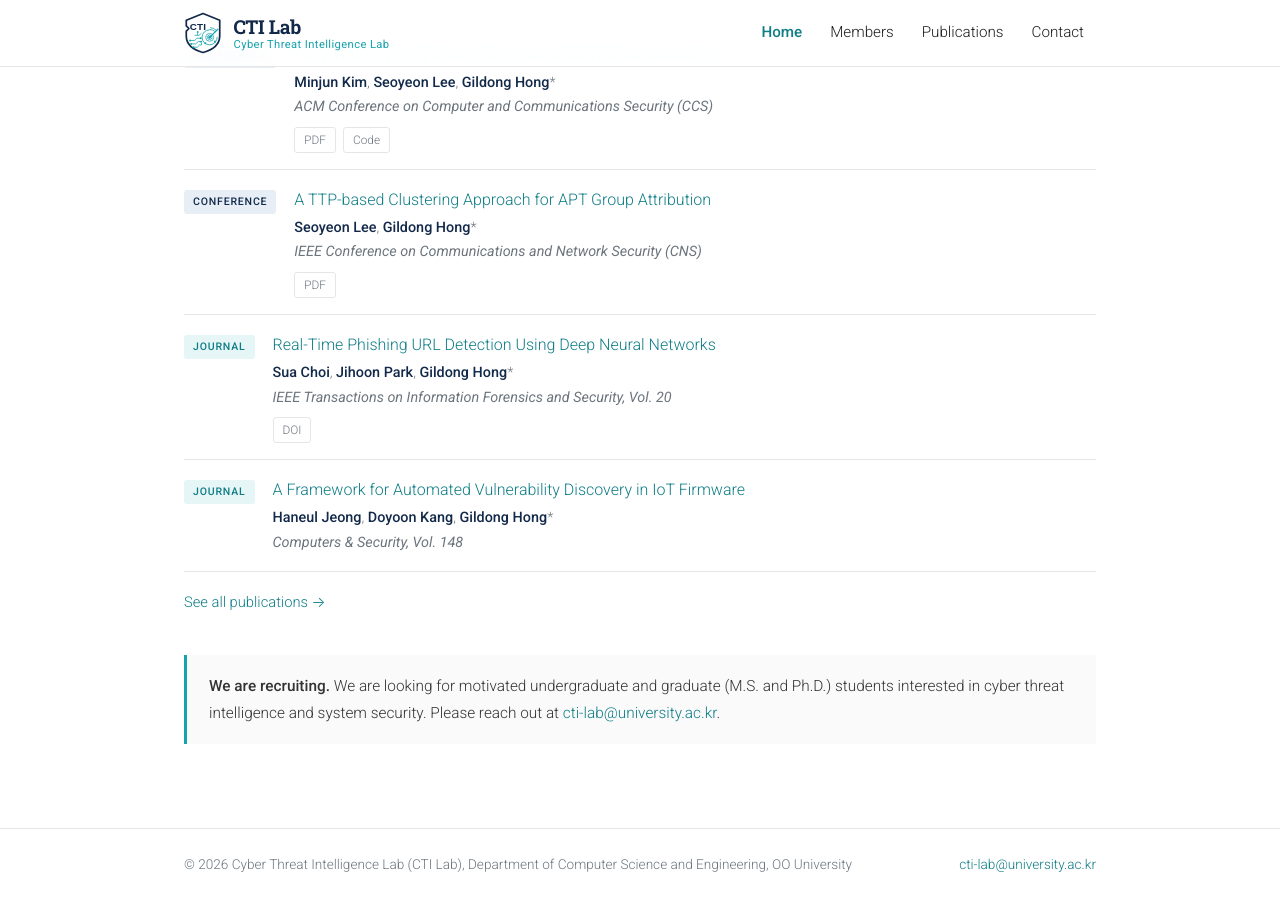
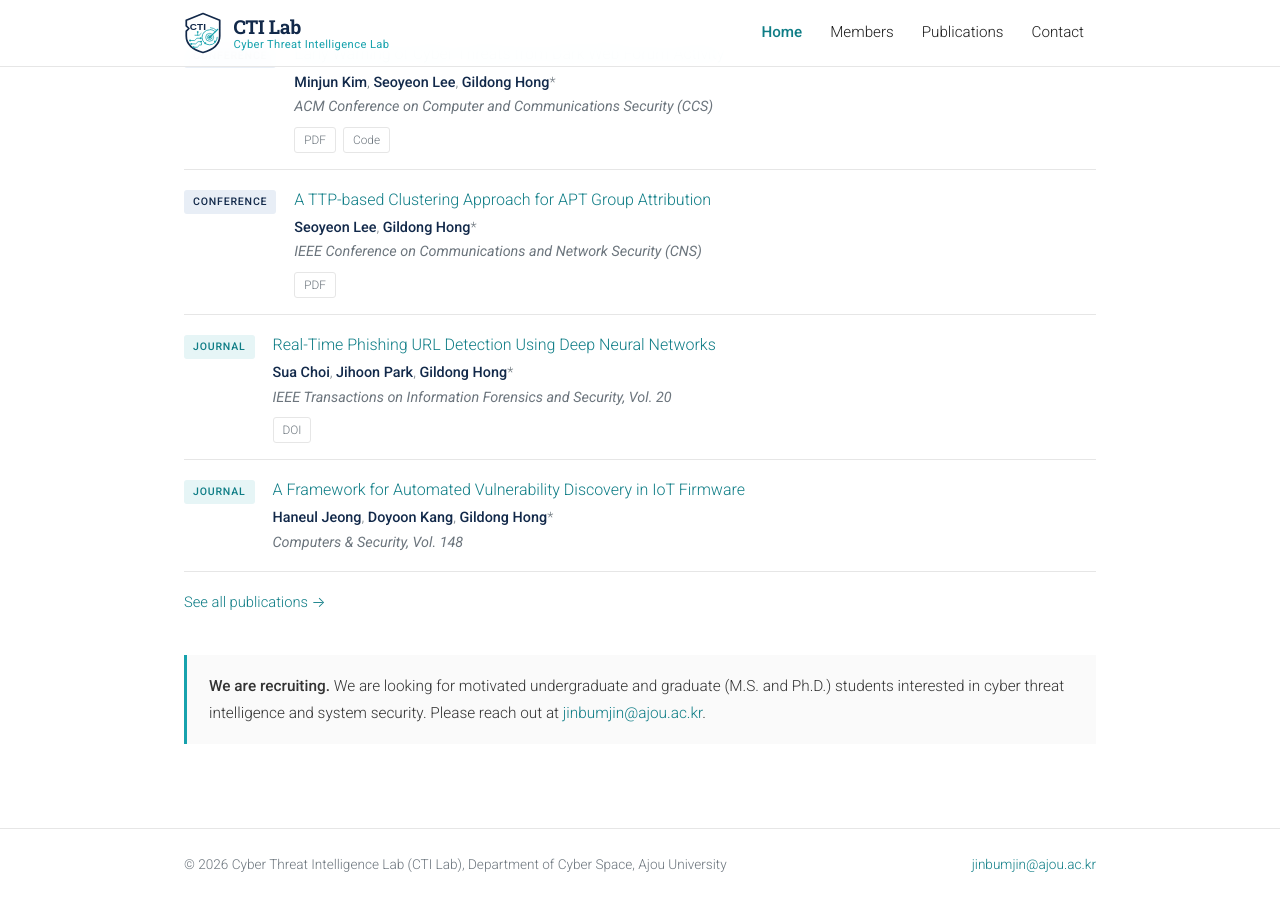
Before and after one commit to BJJINE/BJJINE.github.io, a Jekyll site: the page built from _pages/about.md, in a window 1280 px wide and 900 px high, scrolled down 1327 px. Built offline with Jekyll 4.4.1, drawn with Linux system fonts in a browser that asks for light colours; some of the changed text lies outside the part shown.

Commit message:
Update _config.yml

```diff
--- a/_config.yml
+++ b/_config.yml
@@ -12,8 +12,8 @@ description      : >-
   intelligence, and privacy protection on the web.
 
 # TODO: replace with your own institution
-institution      : "Department of Computer Science and Engineering, OO University"
-institution_url  : "https://www.university.ac.kr"
+institution      : "Department of Cyber Space, Ajou University"
+institution_url  : "https://security.ajou.ac.kr/security/index.do"
 
 # TODO: for a user site use https://<username>.github.io and leave baseurl empty.
 #       for a project site use baseurl: "/<repo-name>"
@@ -26,13 +26,12 @@ logo_mark        : "/images/logo-mark.svg"   # shield only, used in the navbar
 favicon          : "/images/logo-mark.svg"
 
 # ---------- Lab contact (used on the Contact page and in the footer) ----------
-email            : "cti-lab@university.ac.kr"          # TODO
-phone            : "+82-2-000-0000"                    # TODO
-address          : "Room 305, Engineering Building, 000 OO-ro, OO-gu, Seoul 00000, Republic of Korea"  # TODO
-map_query        : "OO University Engineering Building" # TODO: used for the Google Maps embed
+email            : "jinbumjin@ajou.ac.kr"          # TODO
+address          : "Room 517, 206 Worldcup-ro, Yeongtong-gu, Suwon-si, Gyeonggi-do, 16499, Korea"  # TODO
+map_query        : "아주대학교 산학협력원" # TODO: used for the Google Maps embed
 
 # ---------- Social / academic links (leave blank to hide) ----------
-googlescholar    : "https://scholar.google.com/citations?user=XXXXXXXX"
+googlescholar    : "https://scholar.google.com/citations?user=2VVd5HEAAAAJ"
 github           : ""
 twitter          : ""
 linkedin         : ""
```
